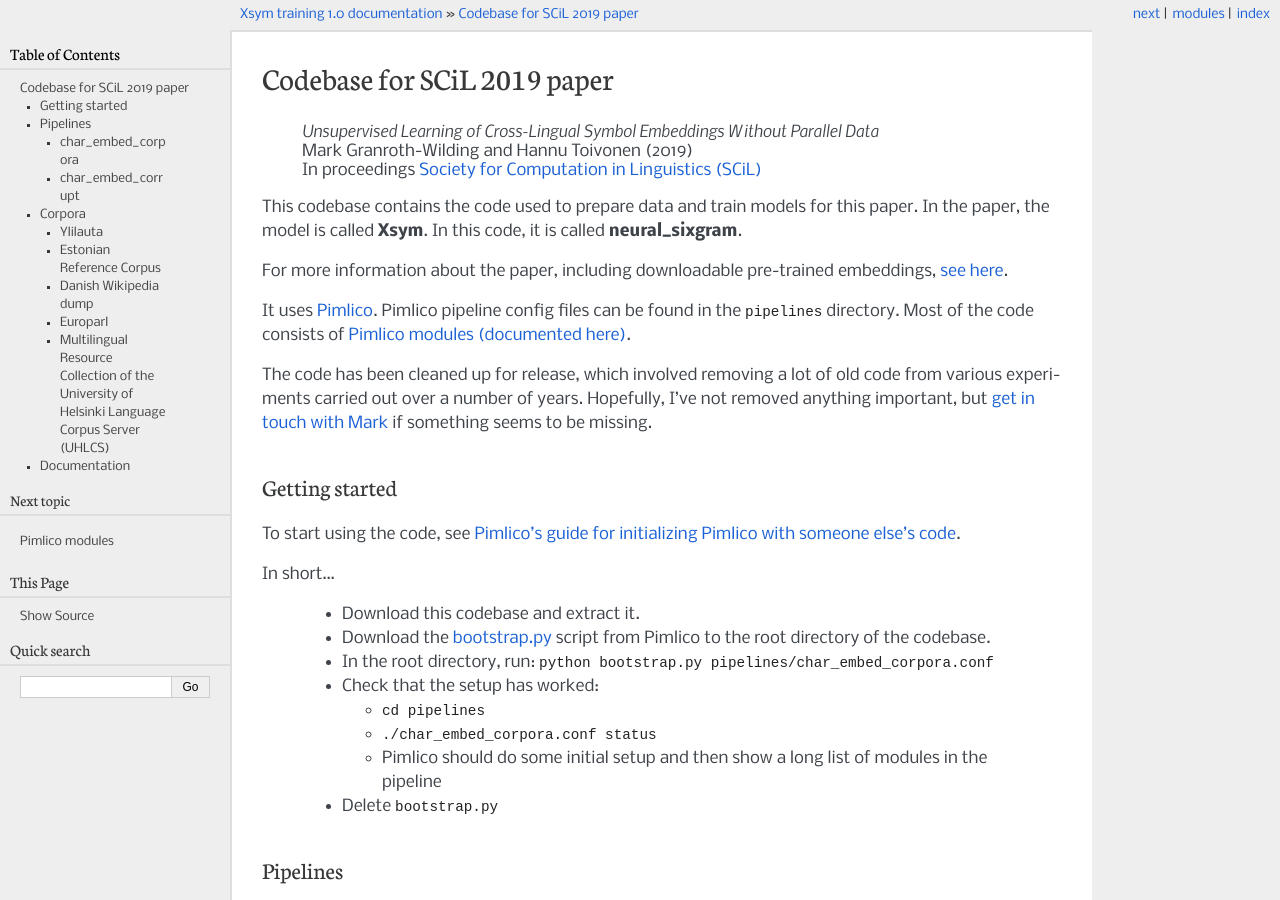
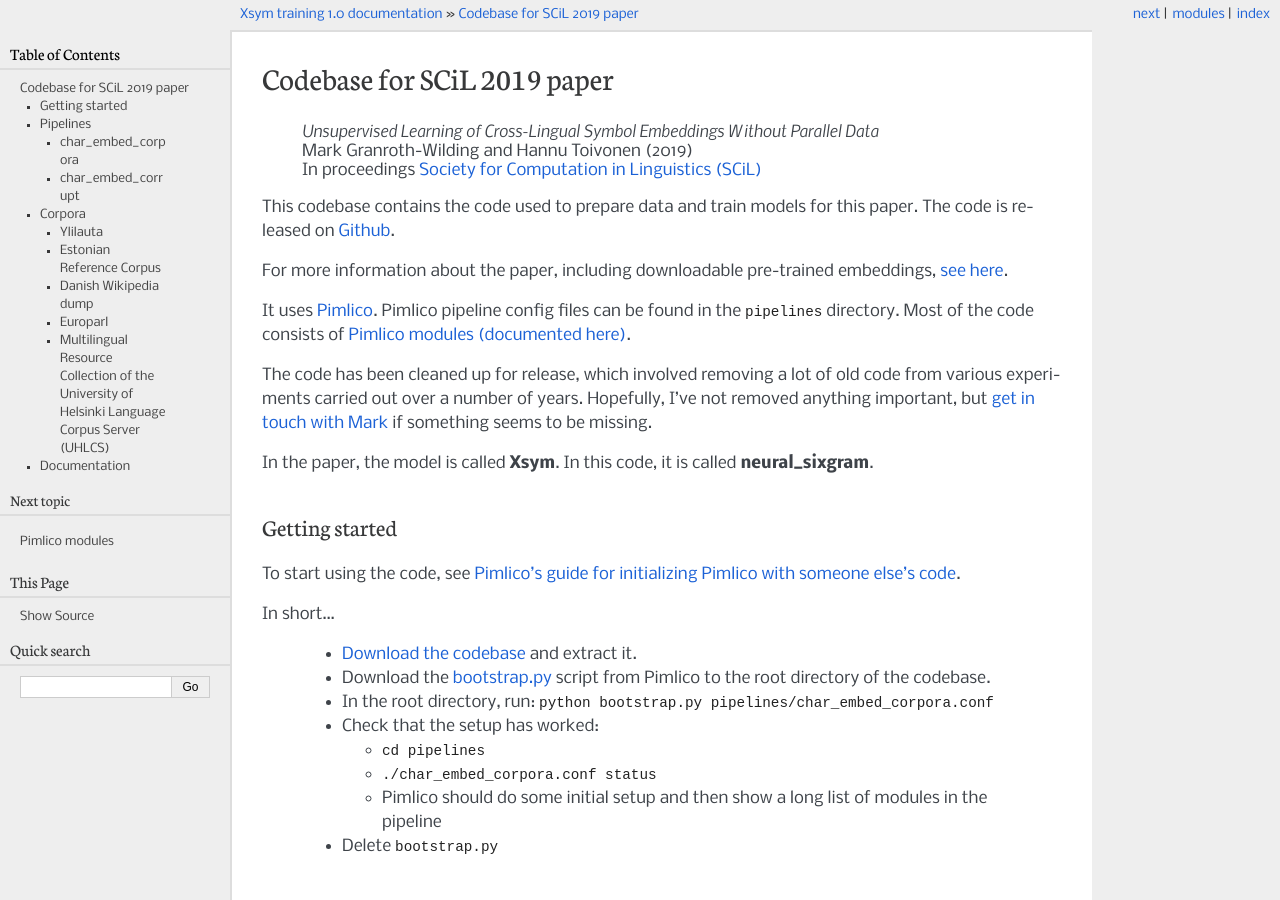
Before and after one commit to markgw/xsym, a Sphinx documentation site: the page built from docs/index.rst, in a window 1280 px wide and 900 px high. Built offline with Sphinx 7.4.7, drawn with Linux system fonts in a browser that asks for light colours; formulas are drawn with MathJax 3.

Commit message:
Updated docs with RTD links

```diff
--- a/docs/index.rst
+++ b/docs/index.rst
@@ -7,7 +7,7 @@
  | In proceedings `Society for Computation in Linguistics (SCiL) <https://blogs.umass.edu/scil/scil-2019/>`_
 
 This codebase contains the code used to prepare data and train models for this paper.
-In the paper, the model is called **Xsym**. In this code, it is called **neural_sixgram**.
+The code is released on `Github <https://github.com/markgw/xsym>`_.
 
 For more information about the paper, including downloadable pre-trained embeddings,
 `see here <https://mark.granroth-wilding.co.uk/papers/unsup_symbol/>`_.
@@ -21,6 +21,7 @@ old code from various experiments carried out over a number of years. Hopefully,
 I've not removed anything important, but `get in touch with Mark <https://mark.granroth-wilding.co.uk/>`_
 if something seems to be missing.
 
+In the paper, the model is called **Xsym**. In this code, it is called **neural_sixgram**.
 
 Getting started
 ===============
@@ -29,7 +30,7 @@ else's code <https://pimlico.readthedocs.io/en/latest/guides/bootstrap.html>`_.
 
 In short...
 
- * Download this codebase and extract it.
+ * `Download the codebase <https://github.com/markgw/xsym>`_ and extract it.
  * Download the `bootstrap.py <https://raw.githubusercontent.com/markgw/pimlico/master/admin/bootstrap.py>`_ script from Pimlico
    to the root directory of the codebase.
  * In the root directory, run: ``python bootstrap.py pipelines/char_embed_corpora.conf``
```
Also changed, not shown: README.md (+4 -2 lines).
